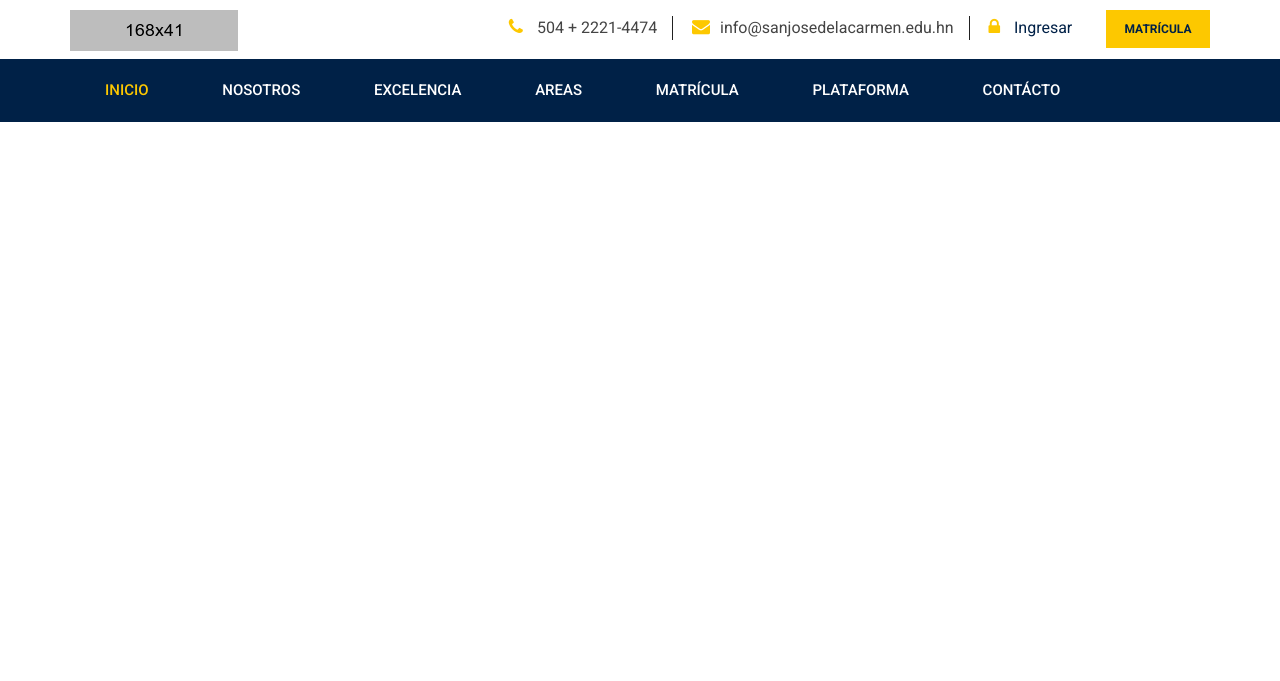
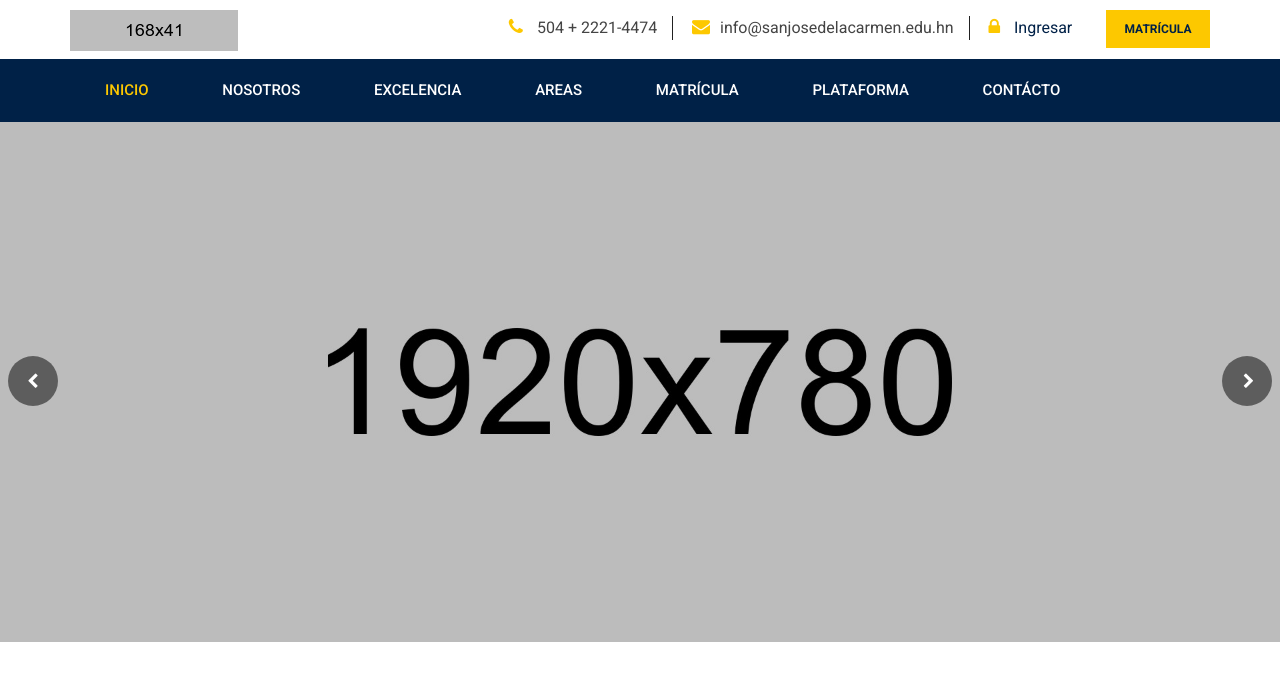
Before and after one commit to toros20/colegioquimico, a PHP site: page / in a window 1280 px wide. Shown: the top 681 px of the page. Run offline with PHP 8.4, Linux system fonts and the light colour scheme.

Commit message:
created slider

```diff
--- a/footer.php
+++ b/footer.php
@@ -0,0 +1,30 @@
+ <!-- jquery-->
+ <script src="js/jquery-2.2.4.min.js" type="text/javascript"></script>
+    <!-- Plugins js -->
+    <script src="js/plugins.js" type="text/javascript"></script>
+    <!-- Bootstrap js -->
+    <script src="js/bootstrap.min.js" type="text/javascript"></script>
+    <!-- WOW JS -->
+    <script src="js/wow.min.js"></script>
+    <!-- Nivo slider js -->
+    <script src="vendor/slider/js/jquery.nivo.slider.js" type="text/javascript"></script>
+    <script src="vendor/slider/home.js" type="text/javascript"></script>
+    <!-- Owl Cauosel JS -->
+    <script src="vendor/OwlCarousel/owl.carousel.min.js" type="text/javascript"></script>
+    <!-- Meanmenu Js -->
+    <script src="js/jquery.meanmenu.min.js" type="text/javascript"></script>
+    <!-- Srollup js -->
+    <script src="js/jquery.scrollUp.min.js" type="text/javascript"></script>
+    <!-- jquery.counterup js -->
+    <script src="js/jquery.counterup.min.js"></script>
+    <script src="js/waypoints.min.js"></script>
+    <!-- Countdown js -->
+    <script src="js/jquery.countdown.min.js" type="text/javascript"></script>
+    <!-- Isotope js -->
+    <script src="js/isotope.pkgd.min.js" type="text/javascript"></script>
+    <!-- Magic Popup js -->
+    <script src="js/jquery.magnific-popup.min.js" type="text/javascript"></script>
+    <!-- Gridrotator js -->
+    <script src="js/jquery.gridrotator.js" type="text/javascript"></script>
+    <!-- Custom Js -->
+    <script src="js/main.js" type="text/javascript"></script>
--- a/index.php
+++ b/index.php
@@ -18,5 +18,60 @@
             include('menu.php');
         ?>
 
+ <!-- Slider 1 Area Start Here -->
+ <div class="slider1-area ">
+            <div class="bend niceties preview-1">
+                <div id="ensign-nivoslider-3" class="slides">
+                     <img src="img/slider/1-1.jpg" alt="Colegio Químico y Farmacéutico de Honduras" title="#slider-direction-3" />
+                     <img src="img/slider/1-2.jpg" alt="Colegio Químico y Farmacéutico de Honduras" title="#slider-direction-1" />
+                    <img src="img/slider/1-3.jpg" alt="Colegio Químico y Farmacéutico de Honduras" title="#slider-direction-2" />
+                    <img src="img/slider/2-1.jpg" alt="Colegio Químico y Farmacéutico de Honduras" title="#slider-direction-3" />
+                    <img src="img/slider/2-2.jpg" alt="Colegio Químico y Farmacéutico de Honduras" title="#slider-direction-3" />
+                </div>
+                <div id="slider-direction-1" class="t-cn slider-direction">
+                    <div class="slider-content s-tb slide-1">
+                        <div class="title-container s-tb-c">
+
+                        </div>
+                    </div>
+                </div>
+                <div id="slider-direction-2" class="t-cn slider-direction">
+                    <div class="slider-content s-tb slide-2">
+                        <div class="title-container s-tb-c">
+
+                        </div>
+                    </div>
+                </div>
+                <div id="slider-direction-3" class="t-cn slider-direction">
+                    <div class="slider-content s-tb slide-3">
+                        <div class="title-container s-tb-c">
+
+                        </div>
+                    </div>
+                </div>
+                <div id="slider-direction-4" class="t-cn slider-direction">
+                    <div class="slider-content s-tb slide-4">
+                        <div class="title-container s-tb-c">
+
+                        </div>
+                    </div>
+                </div>
+                <div id="slider-direction-5" class="t-cn slider-direction">
+                    <div class="slider-content s-tb slide-5">
+                        <div class="title-container s-tb-c">
+
+                        </div>
+                    </div>
+                </div>
+            </div>
+        </div>
+        <!-- Slider 1 Area End Here -->
+
     </div> <!--End Of Wraper-->
 </body>
+   <!-- Main Body Area End Here -->
+   <?php
+        //importamos el footer con los js
+        include('footer.php');
+    ?>
+</html>
```
